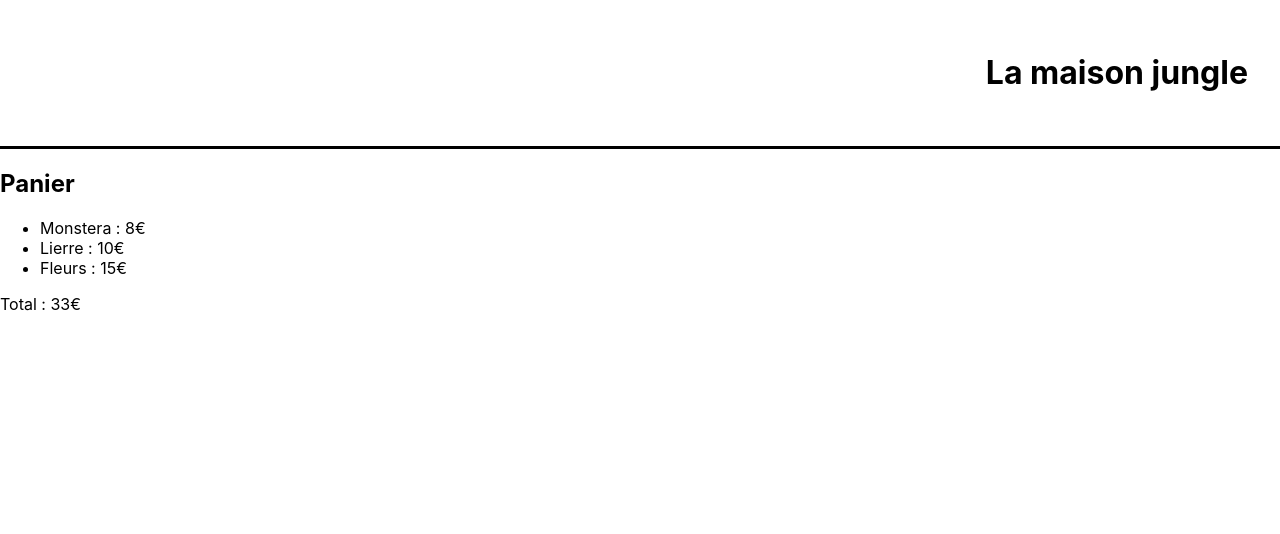
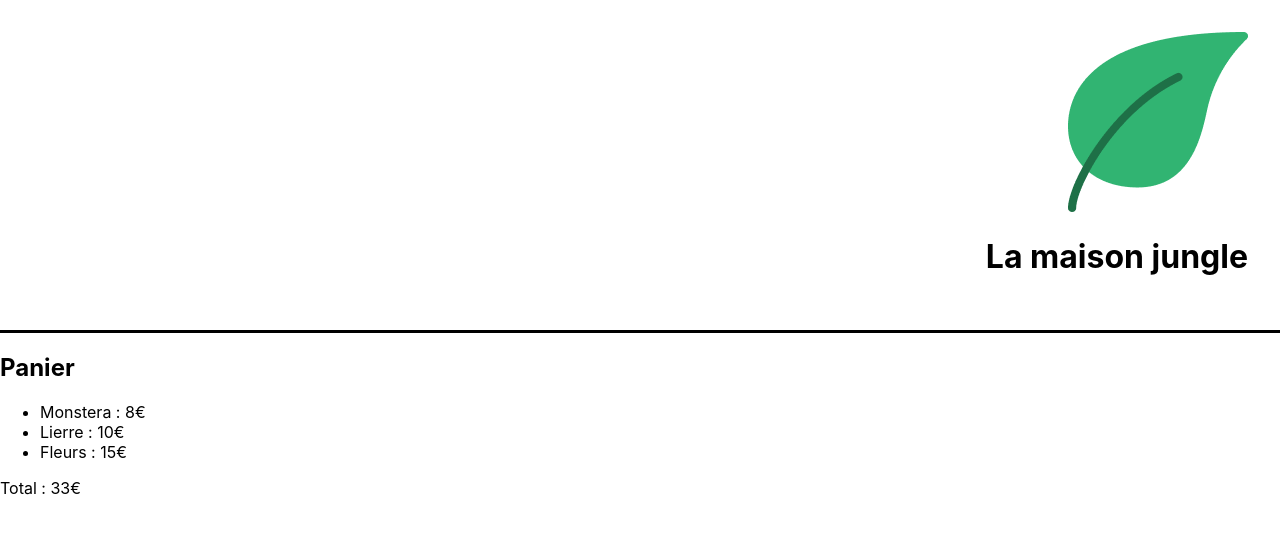
Before and after one commit to Bil-B/maison, a React (Create React App) app: page / in a window 1280 px wide. Shown: the top 534 px of the page. Built offline with nearby package versions, Linux system fonts and the light colour scheme.

Commit message:
titleStyle2

```diff
--- a/src/component/Banner.js
+++ b/src/component/Banner.js
@@ -2,9 +2,13 @@ import '../styles/Banner.css';
 import logo from '../assets/logo.png';
 
 function Banner() {
-    return <div className='lmj-banner'>
-    <h1>La maison jungle</h1>
-</div>
+    const title = 'La maison jungle'
+    return (
+        <div className='lmj-banner'>
+            <img src={logo} alt='La maison jungle' className='lmj-logo' />
+            <h1 className='lmj-title'>{title}</h1>
+        </div>
+    )
 }
 
 export default Banner
```
